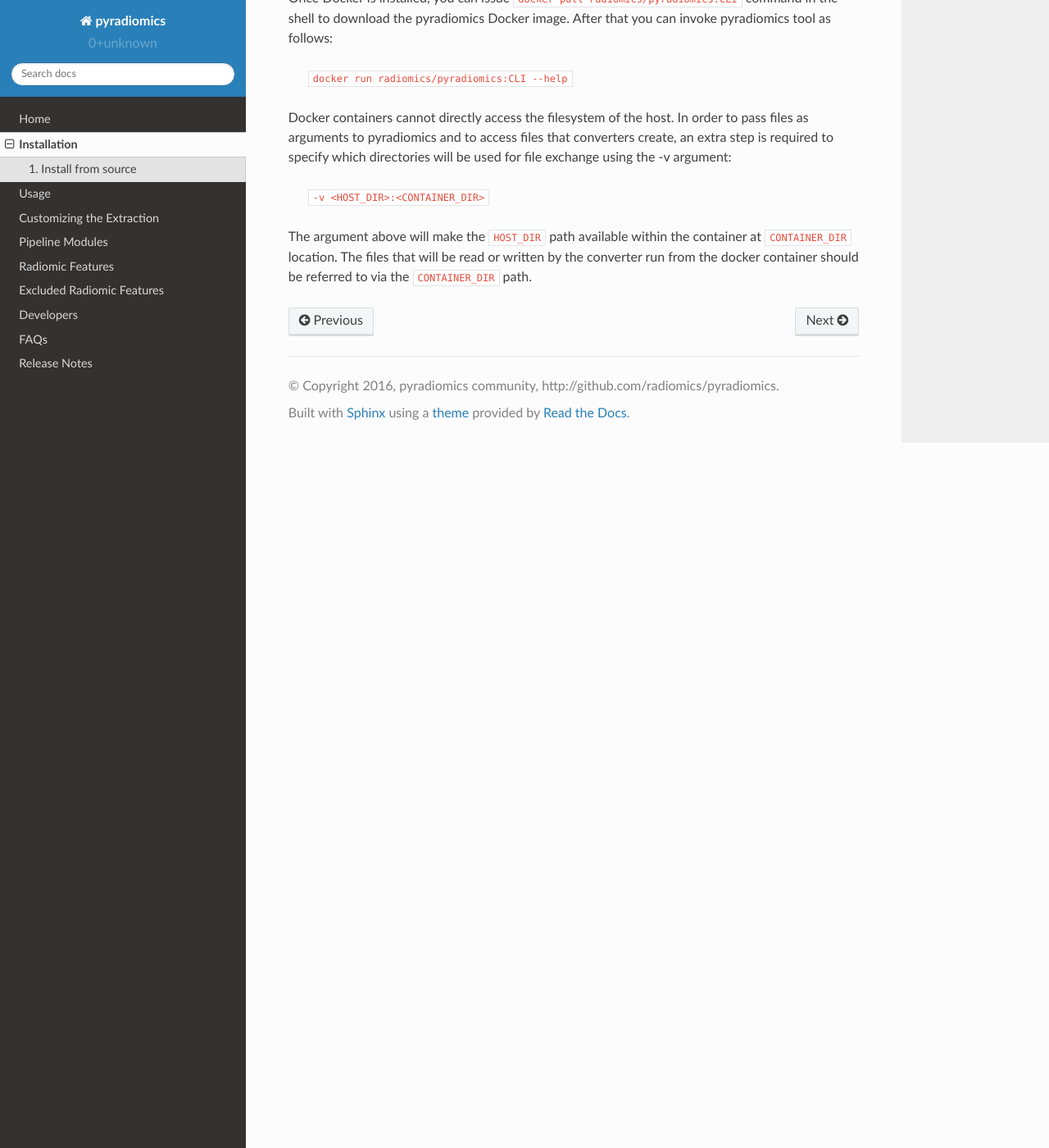
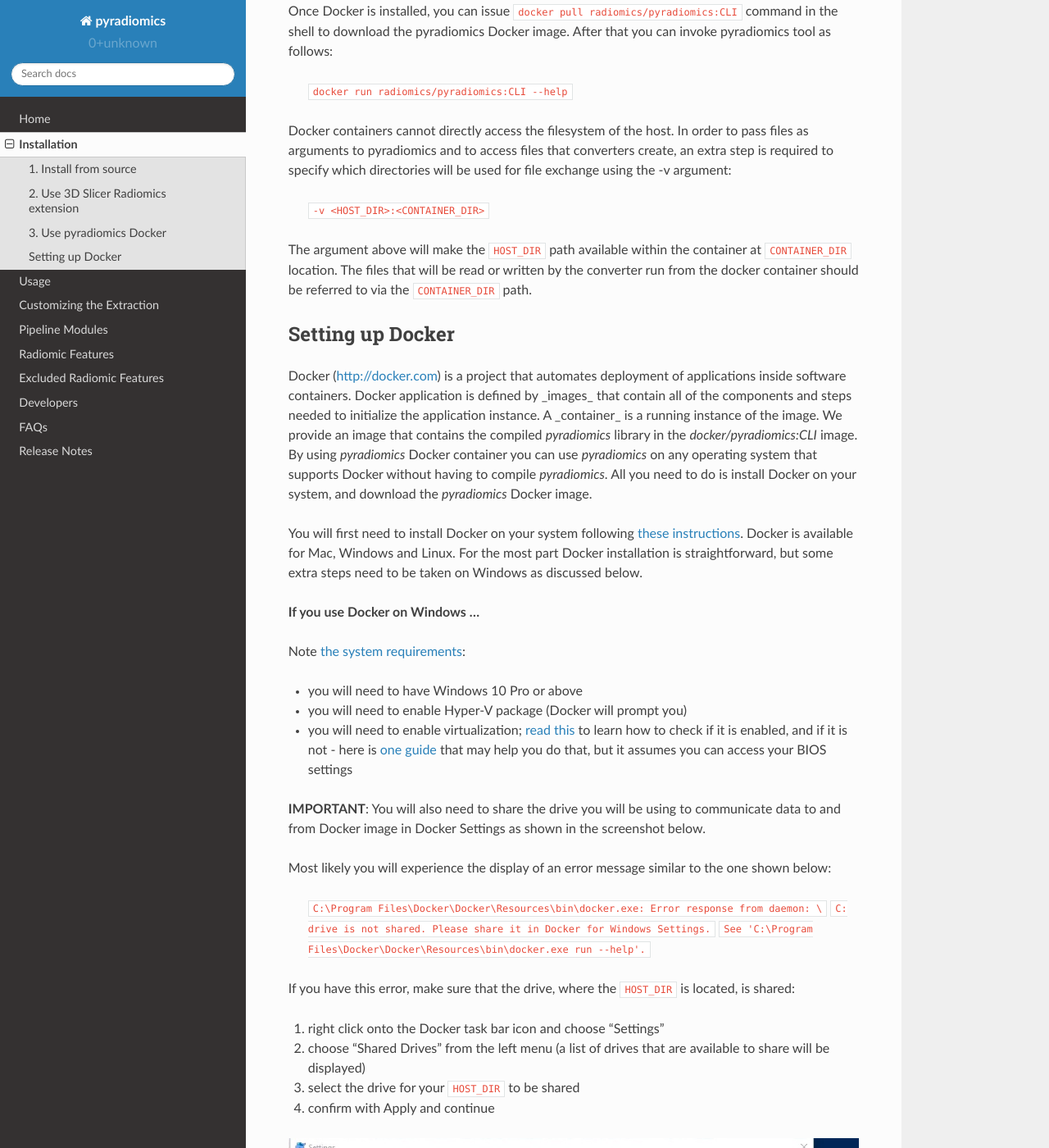
Before and after one commit to AIM-Harvard/pyradiomics, a Sphinx documentation site: the page built from docs/installation.rst, in a window 1280 px wide and 1400 px high, scrolled down 1425 px. Shown: the whole window at 82% size. Built offline with Sphinx 7.4.7 and the Read the Docs theme 2.0.0, drawn with Linux system fonts in a browser that asks for light colours; some of the changed text lies outside the part shown.

Commit message:
ENH: add docker setup instructions

```diff
--- a/docs/installation.rst
+++ b/docs/installation.rst
@@ -44,9 +44,9 @@ There are three ways you can use pyradiomics:
   * ``python -m pip install -r requirements.txt``
   * ``python setup.py install``
 
----
+------------
 2. Use 3D Slicer Radiomics extension
----
+------------
 
 3D Slicer is a free open source research platform for medical image computing. Learn more and download 3D Slicer binary for your platform here: http://slicer.org.
 
@@ -56,13 +56,13 @@ of tools in 3D Slicer to automate your segmentation tasks.
 
 More detailed instructions about installing 3D Slicer Radiomics extension are available here: https://github.com/Radiomics/SlicerRadiomics
 
----
+------------
 3. Use pyradiomics Docker
----
+------------
 
 This approach may be preferred if you are interested in using pyradiomics from the command line, but have difficulties installing the library on your system.
 
-First, you will need to install Docker on your system, if it is not installed already. You can follow the instructions on this page to do this.
+First, you will need to install Docker on your system, if it is not installed already. You can follow the instructions below to do this.
 
 Once Docker is installed, you can issue ``docker pull radiomics/pyradiomics:CLI`` command in the shell to download the pyradiomics Docker image.
 After that you can invoke pyradiomics tool as follows:
@@ -76,3 +76,38 @@ an extra step is required to specify which directories will be used for file exc
 
 The argument above will make the ``HOST_DIR`` path available within the container at ``CONTAINER_DIR`` location. The files that will be read or written by the
 converter run from the docker container should be referred to via the ``CONTAINER_DIR`` path.
+
+-------------------
+Setting up Docker
+-------------------
+
+Docker (http://docker.com) is a project that automates deployment of applications inside software containers. Docker
+application is defined by _images_ that contain all of the components and steps needed to initialize the application instance. A _container_ is a running instance of the image. We provide an image that contains the compiled `pyradiomics` library in the `docker/pyradiomics:CLI` image. By using `pyradiomics` Docker container you can use `pyradiomics` on any operating system that supports Docker without having to compile `pyradiomics`. All you need to do is install Docker on your system, and download the `pyradiomics` Docker image.
+
+You will first need to install Docker on your system following `these instructions <https://www.docker.com/products/overview>`_. Docker is available for Mac, Windows and Linux. For the most part Docker installation is straightforward, but some extra steps need to be taken on Windows as discussed below.
+
+**If you use Docker on Windows ...**
+
+Note `the system requirements <https://docs.docker.com/docker-for-windows/>`_:
+
+* you will need to have Windows 10 Pro or above
+* you will need to enable Hyper-V package (Docker will prompt you)
+* you will need to enable virtualization; `read this <https://docs.docker.com/docker-for-windows/troubleshoot/#virtualization-must-be-enabled>`_ to learn how to check if it is enabled, and if it is not - here is `one guide <https://access.redhat.com/documentation/en-US/Red_Hat_Enterprise_Linux/5/html/Virtualization/sect-Virtualization-Troubleshooting-Enabling_Intel_VT_and_AMD_V_virtualization_hardware_extensions_in_BIOS.html>`_ that may help you do that, but it assumes you can access your BIOS settings
+
+**IMPORTANT**: You will also need to share the drive you will be using to communicate data to and from Docker image in Docker Settings as shown in the screenshot below.
+
+Most likely you will experience the display of an error message similar to the one shown below:
+
+
+  ``C:\Program Files\Docker\Docker\Resources\bin\docker.exe: Error response from daemon: \``
+  ``C: drive is not shared. Please share it in Docker for Windows Settings.``
+  ``See 'C:\Program Files\Docker\Docker\Resources\bin\docker.exe run --help'.``
+
+If you have this error, make sure that the drive, where the ``HOST_DIR`` is located, is shared:
+
+1. right click onto the Docker task bar icon and choose "Settings"
+2. choose "Shared Drives" from the left menu (a list of drives that are available to share will be displayed)
+3. select the drive for your ``HOST_DIR`` to be shared
+4. confirm with Apply and continue
+
+.. image:: images/docker-windows.jpg
```
Also changed, not shown: docs/images/docker-windows.jpg (added).
